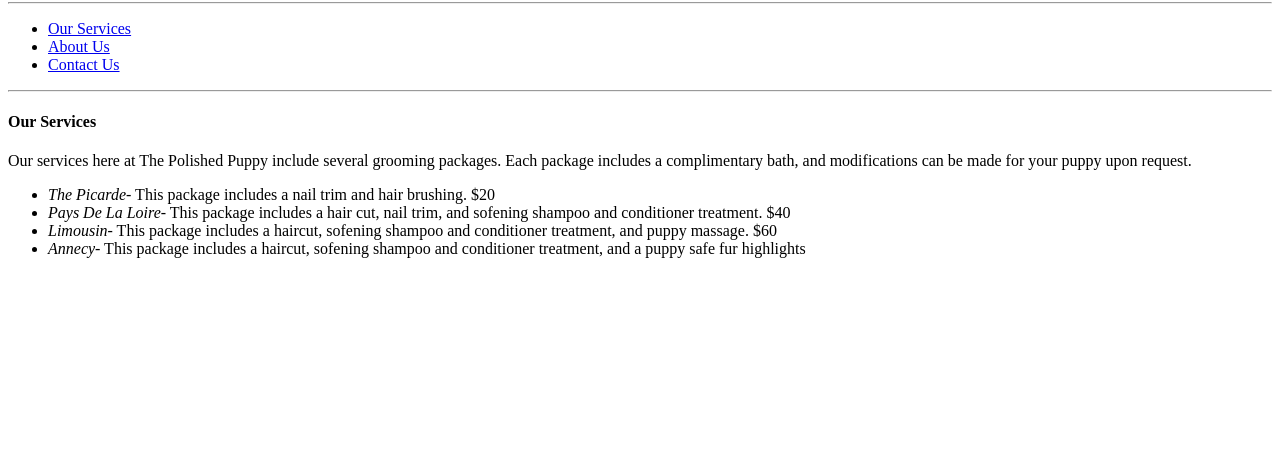
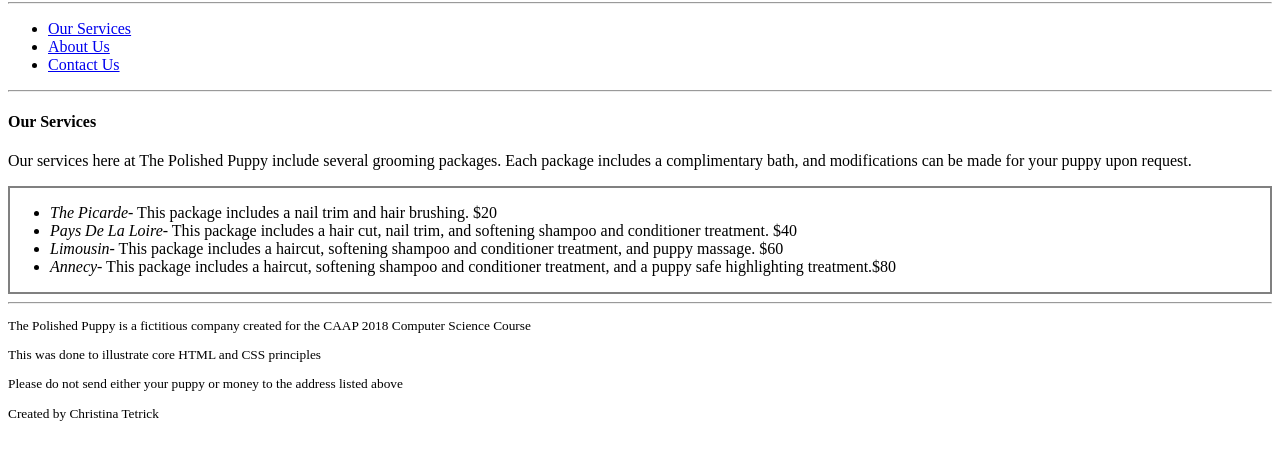
Before and after one commit to tetrisplay/CAAP-CS, a plain HTML site: page Lab1/lab1_resources/index.html in a window 1280 px wide. Shown: the part 112-572 px from the top of the page. Drawn offline with Linux system fonts and the light colour scheme.

Commit message:
First update of Polished Puppy

```diff
--- a/Lab1/lab1_resources/index.html
+++ b/Lab1/lab1_resources/index.html
@@ -31,26 +31,27 @@
     <article id="our services">
         <h4>Our Services</h4>
         <p>Our services here at The Polished Puppy include several grooming packages. Each package includes a complimentary bath, and modifications can be made for your puppy upon request. </p>
-        <ul>
+        <div style="border:2px solid gray;">
+            <ul>
             <li><em>The Picarde</em>- This package includes a nail trim and hair brushing. $20</li>
-            <li><em>Pays De La Loire</em>- This package includes a hair cut, nail trim, and sofening shampoo and conditioner treatment. $40</li>
-            <li><em>Limousin</em>- This package includes a haircut, sofening shampoo and conditioner treatment, and puppy massage. $60</li>
-            <li><em>Annecy</em>- This package includes a haircut, sofening shampoo and conditioner treatment, and a puppy safe fur highlights</li>
-        </ul>
-    </article>
+            <li><em>Pays De La Loire</em>- This package includes a hair cut, nail trim, and softening shampoo and conditioner treatment. $40</li>
+            <li><em>Limousin</em>- This package includes a haircut, softening shampoo and conditioner treatment, and puppy massage. $60</li>
+            <li><em>Annecy</em>- This package includes a haircut, softening shampoo and conditioner treatment, and a puppy safe highlighting treatment.$80</li>
+            </ul>
+        </div>
+</article>
 
 
 
 
-
-
-
-
-
-
-
-
-</article>
-
 </body>
+<hr>
+<footer>
+    <small>
+        <p>The Polished Puppy is a fictitious company created for the CAAP 2018 Computer Science Course</p>
+        <p>This was done to illustrate core HTML and CSS principles</p>
+        <p>Please do not send either your puppy or money to the address listed above</p>
+        <p>Created by Christina Tetrick</p>
+    </small>
+</footer>
 </html>
```
